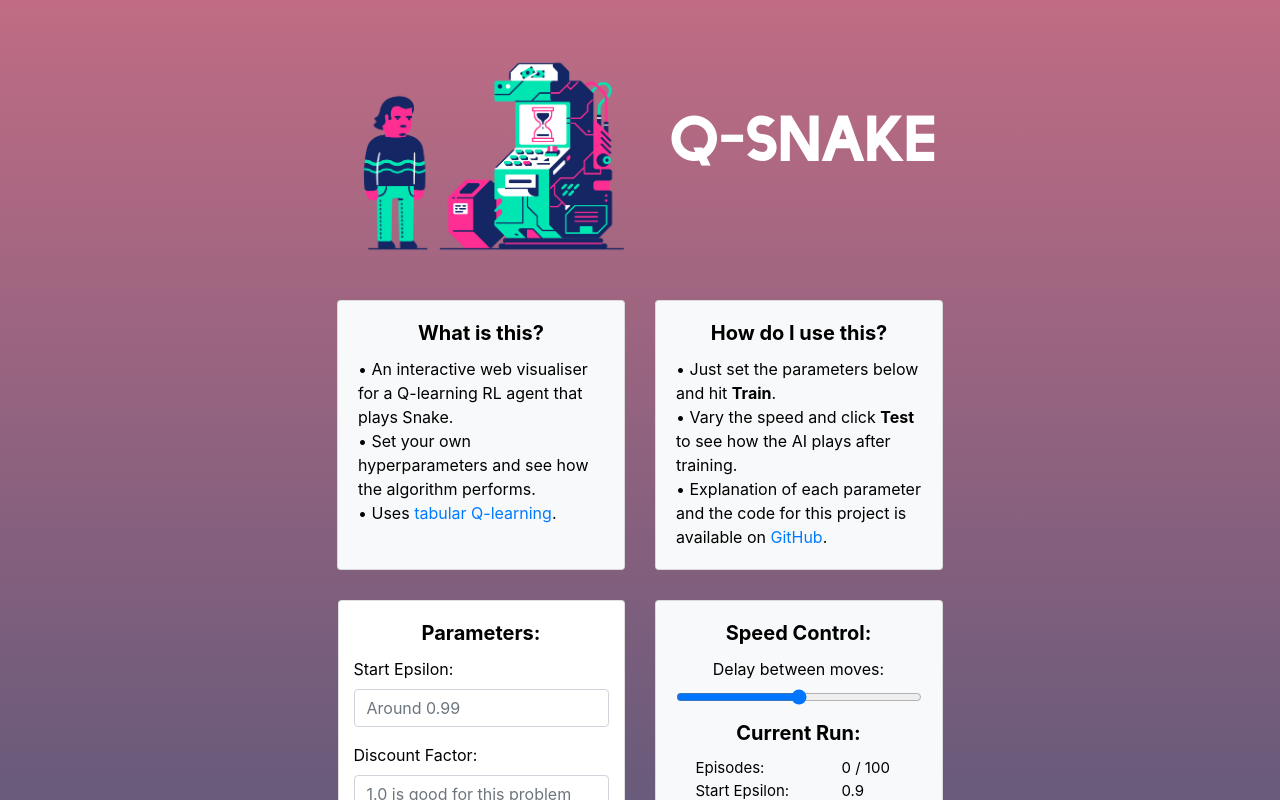
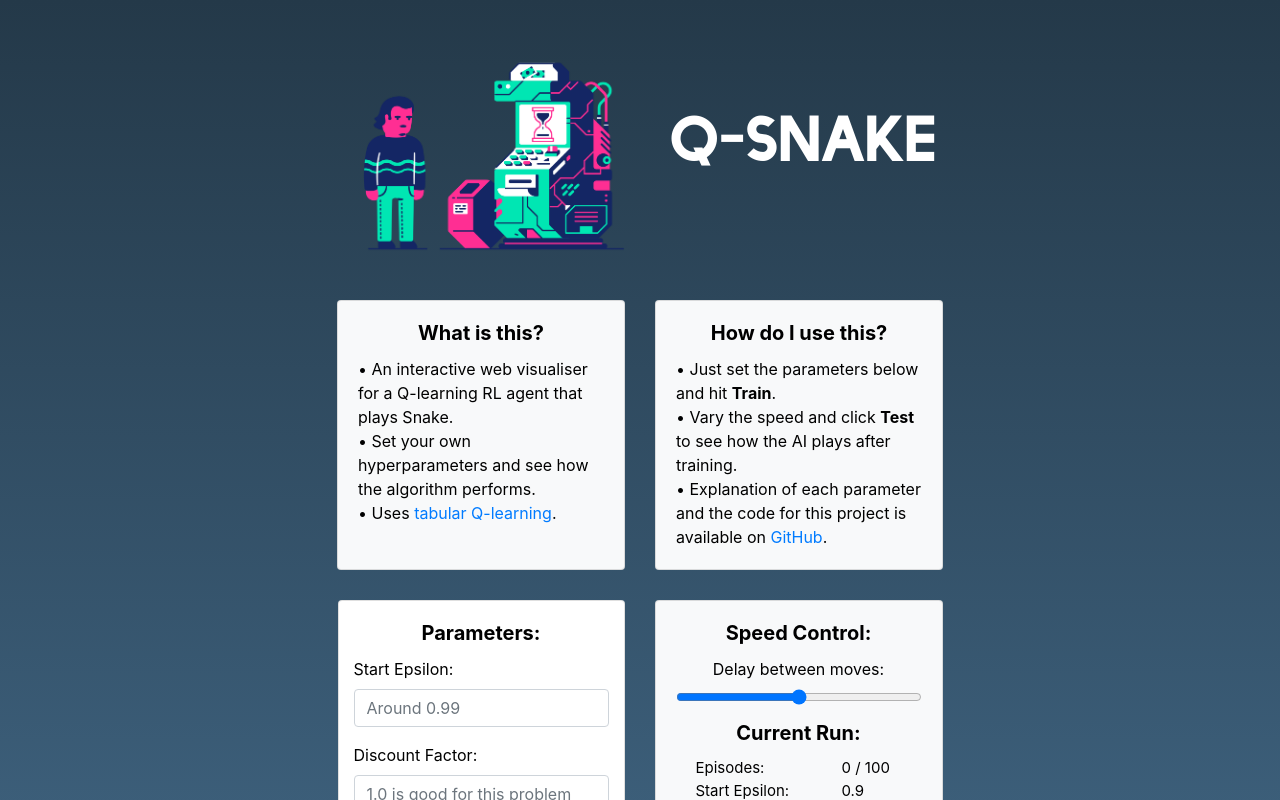
Before and after one commit to sid-sr/Q-Snake, a React (Create React App) app: page / in a window 1280 px wide. Shown: the top 800 px of the page. Built offline with nearby package versions, Linux system fonts and the light colour scheme.

Commit message:
added testing button, ui changes, info updated

```diff
--- a/src/App.css
+++ b/src/App.css
@@ -21,9 +21,7 @@
 
 .wrapper {
   background-color: #b8c6db;
-  background: #355C7D;  /* fallback for old browsers */
-  background: -webkit-linear-gradient( #C06C84, #6C5B7B, #355C7D);  /* Chrome 10-25, Safari 5.1-6 */
-  background: linear-gradient(#C06C84, #6C5B7B, #355C7D); /* W3C, IE 10+/ Edge, Firefox 16+, Chrome 26+, Opera 12+, Safari 7+ */
+  background-image: linear-gradient(to bottom, #243949 0%, #517fa4 100%);
 }
 
 .board-area {
--- a/src/App.js
+++ b/src/App.js
@@ -30,7 +30,7 @@ function App() {
                 <br></br>
                 • Set your own hyperparameters and see how the algorithm performs.
                 <br></br>
-                • Uses <a target='_blank' href="https://en.wikipedia.org/wiki/Q-learning">tabular Q-learning</a>.
+                • Uses <a target='_blank' rel="noopener noreferrer" href="https://en.wikipedia.org/wiki/Q-learning">tabular Q-learning</a>.
               </Card.Text>
             </Card.Body>
           </Card>
@@ -45,7 +45,7 @@ function App() {
                 <br></br>
                 • Vary the speed and click <b>Test</b> to see how the AI plays after training.
                 <br></br>
-                • Explanation of each parameter and the code for this project is available on <a target='_blank' href='https://www.github.com/sid-sr/q-snake'>GitHub</a>.
+                • Explanation of each parameter and the code for this project is available on <a target='_blank' rel="noopener noreferrer" href='https://www.github.com/sid-sr/q-snake'>GitHub</a>.
               </Card.Text>
             </Card.Body>
           </Card>
--- a/src/Board.js
+++ b/src/Board.js
@@ -243,6 +243,9 @@ class Board extends Component {
             this.gameOver();
             if((cur_epsilon - dec) >= this.state.end_epsilon) cur_epsilon -= dec;
             else cur_epsilon = this.state.end_epsilon;
+
+            //cur_epsilon *= 0.994;
+
             this.setState({...this.state, max_score: mxs, ep: ep+1, epsilon: cur_epsilon})
             if(this.state.agent_state !== 0)
                 break;
@@ -309,7 +312,7 @@ class Board extends Component {
     }
 
     testAgent = async() => {
-        var done, reward;
+        var done, mxs = 0, reward;
         var next_surr, next_dir, next_v1;
         var surr, dir, v1, dist, action, steps;
         while(this.state.agent_state === 1) {
@@ -351,18 +354,24 @@ class Board extends Component {
                 else
                     steps = 0
 
+                if(this.state.score > mxs)
+                    mxs = this.state.score;
+
                 if(this.state.agent_state !== 1)
                     break;
             }
             this.gameOver();
+            this.setState({...this.state, max_score: mxs});
         }
     }
 
     setTestAgentState = () => {
-        this.setState({...this.state, agent_state: 1}, () => {
-            console.log("State updated to test.");
-            this.testAgent();
-        });
+        if(this.state.agent_state != 1) {
+            this.setState({...this.state, agent_state: 1}, () => {
+                console.log("State updated to test.");
+                this.testAgent();
+            });
+        }
     }
 
     render() {
```
